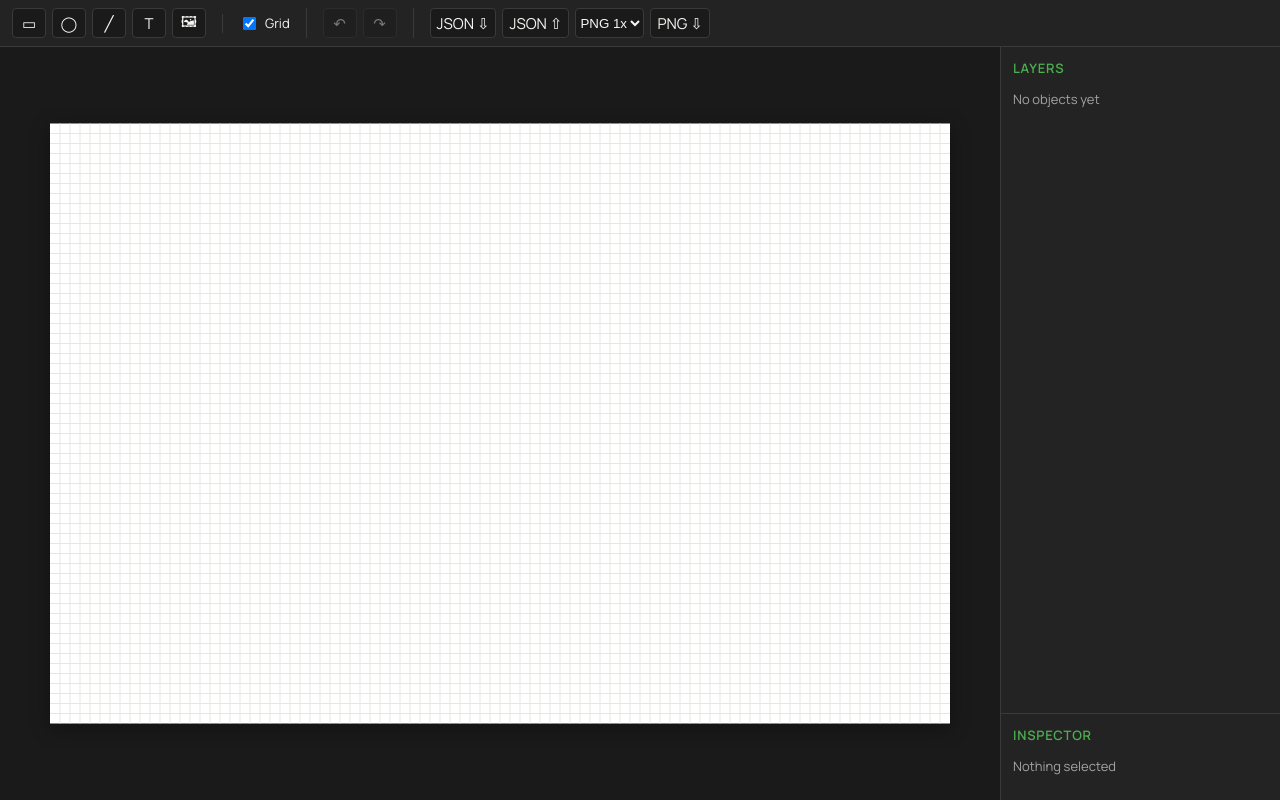
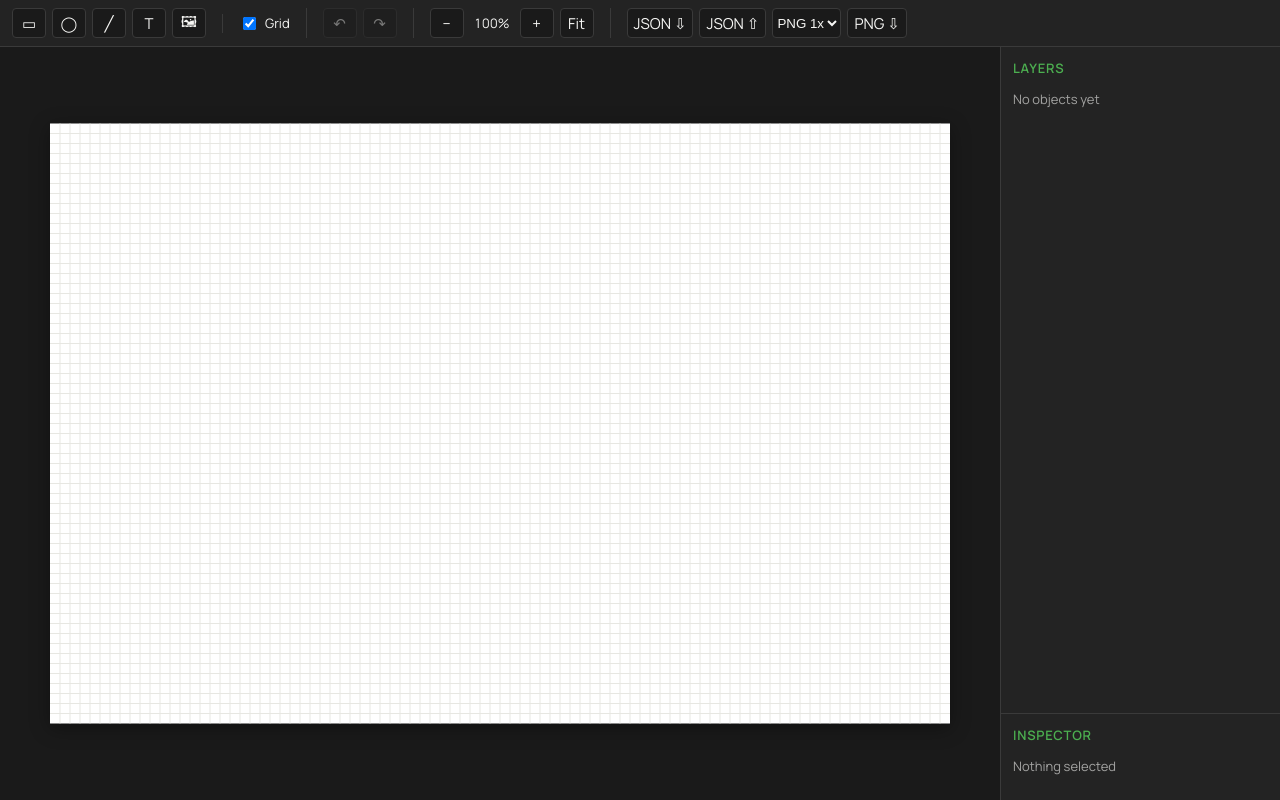
Before and after one commit to bambooplanedev/vue-konva-editor, a Vue app: page / in a window 1280 px wide. Built offline with nearby package versions, Linux system fonts and the light colour scheme.

Commit message:
Add zoom controls to the toolbar

```diff
--- a/src/components/EditorToolbar.vue
+++ b/src/components/EditorToolbar.vue
@@ -5,7 +5,7 @@ import { useHistory } from '../editor/useHistory';
 import type { ObjectType } from '../editor/types';
 import { parseSceneFile, serializeScene } from '../editor/serialize';
 import { downloadDataURL, downloadText } from '../editor/download';
-import { exportStagePNG } from '../editor/useKonvaRenderer';
+import { exportStagePNG, fitView, zoom, zoomIn, zoomOut } from '../editor/useKonvaRenderer';
 import { showToast } from '../editor/toast';
 
 const { state, addShape, toggleGrid, addImage, currentSnapshot, replaceScene, select } = useEditorScene();
@@ -97,6 +97,12 @@ function exportPNG(): void {
       <button :disabled="!history.canRedo.value" @click="history.redo()" title="Redo">↷</button>
     </div>
     <div class="group">
+      <button title="Zoom out" @click="zoomOut">−</button>
+      <span class="zoom-label">{{ Math.round(zoom * 100) }}%</span>
+      <button title="Zoom in" @click="zoomIn">+</button>
+      <button title="Fit artboard to window" @click="fitView">Fit</button>
+    </div>
+    <div class="group">
       <button @click="exportJSON">JSON ⇩</button>
       <button @click="jsonInput?.click()">JSON ⇧</button>
       <input ref="jsonInput" type="file" accept=".json,application/json" hidden @change="onJSONFile" />
@@ -157,4 +163,10 @@ function exportPNG(): void {
   border: 1px solid var(--bp-border);
   border-radius: 4px;
 }
+.zoom-label {
+  min-width: 44px;
+  text-align: center;
+  font-size: 13px;
+  font-variant-numeric: tabular-nums;
+}
 </style>
```
Also changed, not shown: 1 other file (tests, documents, lock files or other folders).
